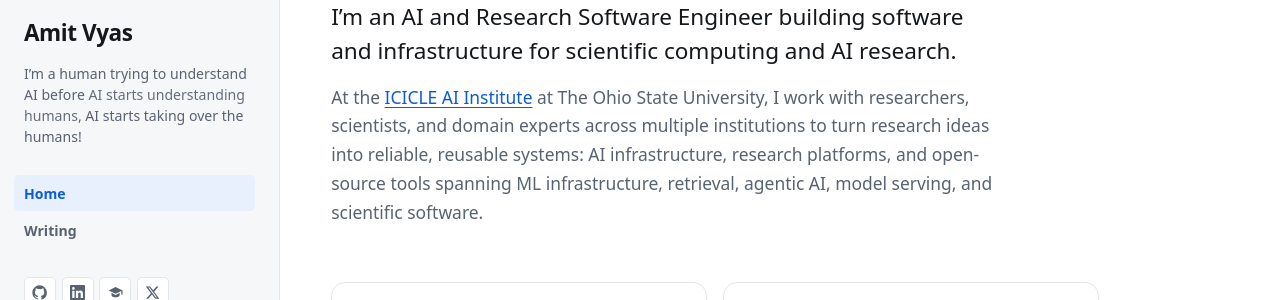
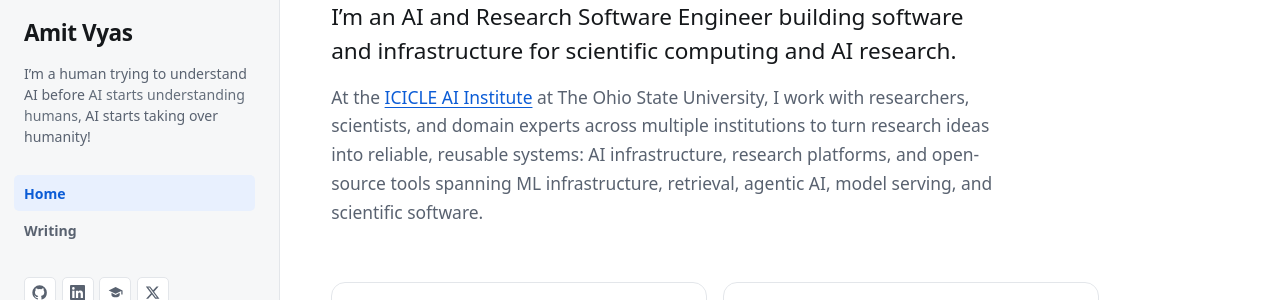
Before and after one commit to thevyasamit/thevyasamit.github.io, a Jekyll site: the page built from index.html, in a window 1280 px wide. Shown: the part 172-472 px from the top of the page. Built offline with Jekyll 4.4.1, drawn with Linux system fonts in a browser that asks for light colours.

Commit message:
Tagline: "taking over humanity"
Co-Authored-By: Claude Opus 5.5 <noreply@anthropic.com>

```diff
--- a/_data/home.yml
+++ b/_data/home.yml
@@ -5,7 +5,7 @@
 tagline:
   before: I&rsquo;m a human trying to understand AI before
   struck: AI starts understanding humans
-  after: ", AI starts taking over the humans!"
+  after: ", AI starts taking over humanity!"
 
 intro:
   lede: >-
```
